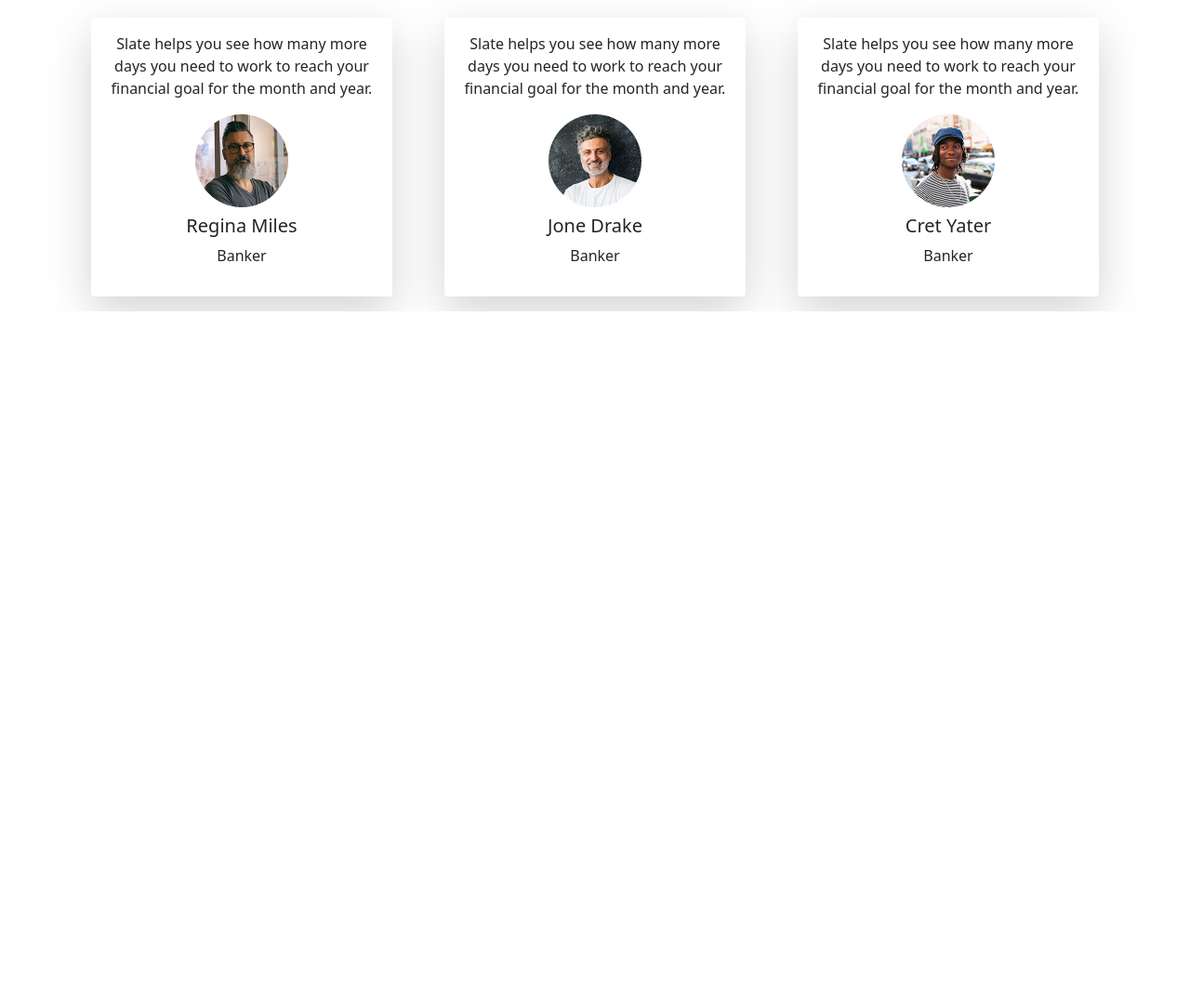
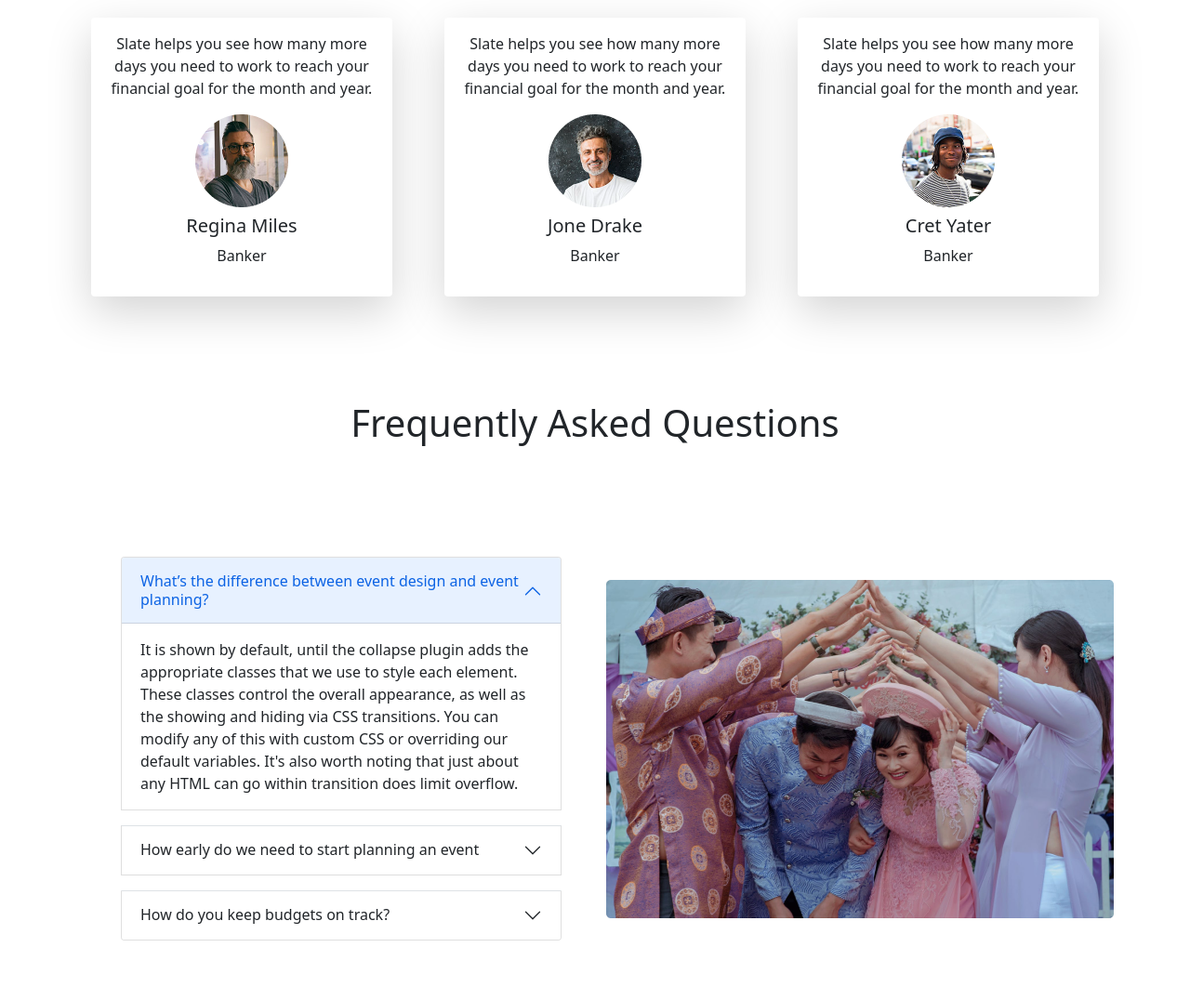
Before and after one commit to mehrazhossain/poloma, a plain HTML site: page index.html in a window 1280 px wide. Shown: the part 1190-2266 px from the top of the page at 93% size. Before the commit the page ends 1525 px from the top, so only its background shows below. Drawn offline with nearby package versions, Linux system fonts and the light colour scheme.

Commit message:
added FAQ

```diff
--- a/index.html
+++ b/index.html
@@ -273,7 +273,7 @@
         </div>
       </section>
       <!-- Happy Clients Says Section -->
-      <section>
+      <section class="mb-5">
         <div class="container">
           <h1 class="text-center p-3">Happy Clients Says</h1>
           <div class="row row-cols-1 row-cols-md-3 g-4">
@@ -352,6 +352,116 @@
           </div>
         </div>
       </section>
+      <!-- Frequently Asked Questions -->
+      <section>
+        <div class="container">
+          <h1 class="p-5 text-center">Frequently Asked Questions</h1>
+          <div class="d-flex align-items-center">
+            <div class="p-5">
+              <div class="accordion" id="accordionExample">
+                <div class="accordion-item my-3">
+                  <h2 class="accordion-header" id="headingOne">
+                    <button
+                      class="accordion-button"
+                      type="button"
+                      data-bs-toggle="collapse"
+                      data-bs-target="#collapseOne"
+                      aria-expanded="true"
+                      aria-controls="collapseOne"
+                    >
+                      What’s the difference between event design and event
+                      planning?
+                    </button>
+                  </h2>
+                  <div
+                    id="collapseOne"
+                    class="accordion-collapse collapse show"
+                    aria-labelledby="headingOne"
+                    data-bs-parent="#accordionExample"
+                  >
+                    <div class="accordion-body">
+                      It is shown by default, until the collapse plugin adds the
+                      appropriate classes that we use to style each element.
+                      These classes control the overall appearance, as well as
+                      the showing and hiding via CSS transitions. You can modify
+                      any of this with custom CSS or overriding our default
+                      variables. It's also worth noting that just about any HTML
+                      can go within transition does limit overflow.
+                    </div>
+                  </div>
+                </div>
+                <div class="accordion-item my-3 border-top">
+                  <h2 class="accordion-header" id="headingTwo">
+                    <button
+                      class="accordion-button collapsed"
+                      type="button"
+                      data-bs-toggle="collapse"
+                      data-bs-target="#collapseTwo"
+                      aria-expanded="false"
+                      aria-controls="collapseTwo"
+                    >
+                      How early do we need to start planning an event
+                    </button>
+                  </h2>
+                  <div
+                    id="collapseTwo"
+                    class="accordion-collapse collapse"
+                    aria-labelledby="headingTwo"
+                    data-bs-parent="#accordionExample"
+                  >
+                    <div class="accordion-body">
+                      <strong>This is the second item's accordion body.</strong>
+                      It is hidden by default, until the collapse plugin adds
+                      the appropriate classes that we use to style each element.
+                      These classes control the overall appearance, as well as
+                      the showing and hiding via CSS transitions. You can modify
+                      any of this with custom CSS or overriding our default
+                      variables. It's also worth noting that just about any HTML
+                      can go within the <code>.accordion-body</code>, though the
+                      transition does limit overflow.
+                    </div>
+                  </div>
+                </div>
+                <div class="accordion-item my-3 border-top">
+                  <h2 class="accordion-header" id="headingThree">
+                    <button
+                      class="accordion-button collapsed"
+                      type="button"
+                      data-bs-toggle="collapse"
+                      data-bs-target="#collapseThree"
+                      aria-expanded="false"
+                      aria-controls="collapseThree"
+                    >
+                      How do you keep budgets on track?
+                    </button>
+                  </h2>
+                  <div
+                    id="collapseThree"
+                    class="accordion-collapse collapse"
+                    aria-labelledby="headingThree"
+                    data-bs-parent="#accordionExample"
+                  >
+                    <div class="accordion-body">
+                      <strong>This is the third item's accordion body.</strong>
+                      It is hidden by default, until the collapse plugin adds
+                      the appropriate classes that we use to style each element.
+                      These classes control the overall appearance, as well as
+                      the showing and hiding via CSS transitions. You can modify
+                      any of this with custom CSS or overriding our default
+                      variables. It's also worth noting that just about any HTML
+                      can go within the <code>.accordion-body</code>, though the
+                      transition does limit overflow.
+                    </div>
+                  </div>
+                </div>
+              </div>
+            </div>
+            <div class="accordion-image-style">
+              <img src="images/wedding.png" class="" alt="" />
+            </div>
+          </div>
+        </div>
+      </section>
     </main>
     <footer></footer>
 
--- a/styles/style.css
+++ b/styles/style.css
@@ -3,3 +3,8 @@
   width: 100px;
   height: 100px;
 }
+
+.accordion-image-style {
+  width: 564px;
+  height: 364px;
+}
```
